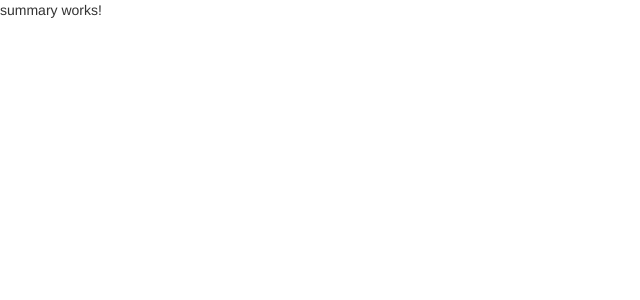
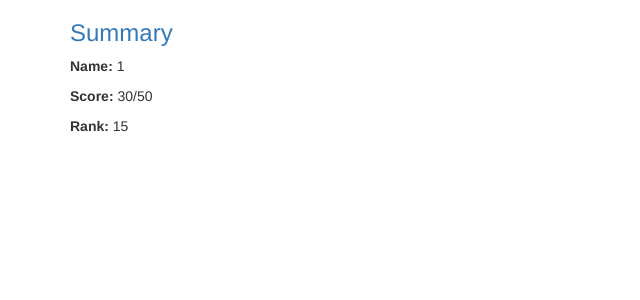
Before and after one commit to korakoch-s/z-quiz, an Angular app in the folder z-quiz.ngApp/: page /summary/1 in a window 1280 px wide. Shown: the top 300 px of the page, without its empty margins (0-640 px from the left). Built offline with nearby package versions, Linux system fonts and the light colour scheme.

Commit message:
Draft summary page.

```diff
--- a/z-quiz.ngApp/src/app/components/register/register.component.html
+++ b/z-quiz.ngApp/src/app/components/register/register.component.html
@@ -6,12 +6,12 @@
     <div class="form-group">
       <label for="username">User Name</label>
       <input class="form-control" type="text" placeholder="your name"
-             [(ngModel)]="userName" id="username" name="username" />
+             [(ngModel)]="userName" id="username" name="username" (keyup.enter)="goClick(alertTemplate)" />
       <button type="button" class="btn btn-primary" (click)="goClick(alertTemplate)">Go...</button>
     </div>
   </form>
 </div>
-<template #alertTemplate>
+<ng-template #alertTemplate>
   <div class="modal-header bg-info">
     <h4 class="modal-title pull-left">Warning</h4>
     <button type="button" class="close pull-right" aria-label="close" (click)="modalRef.hide()">
@@ -21,4 +21,4 @@
   <div class="modal-body">
     Please input User Name before click "Go..." to contineue.
   </div>
-</template>
+</ng-template>
--- a/z-quiz.ngApp/src/app/components/register/register.component.ts
+++ b/z-quiz.ngApp/src/app/components/register/register.component.ts
@@ -22,7 +22,7 @@ export class RegisterComponent implements OnInit {
             this.openAlertModal(template);
             event.stopPropagation();
         } else {
-            this.router.navigate(['/quiz', this.userName]);
+            this.router.navigate(['/summary', this.userName]);
         }
     }
 
--- a/z-quiz.ngApp/src/app/components/summary/summary.component.html
+++ b/z-quiz.ngApp/src/app/components/summary/summary.component.html
@@ -1,3 +1,14 @@
-<p>
-  summary works!
-</p>
+<div class="container">
+    <h3 class="text-primary">Summary</h3>
+  <div *ngIf="tester">
+    <p>
+      <b>Name: </b>{{tester.name}}
+    </p>
+    <p>
+      <b>Score: </b>{{tester.score}}/{{tester.maxScore}}
+    </p>
+    <p>
+      <b>Rank: </b>{{tester.rank}}
+    </p>
+  </div>
+</div>
--- a/z-quiz.ngApp/src/app/components/summary/summary.component.ts
+++ b/z-quiz.ngApp/src/app/components/summary/summary.component.ts
@@ -1,4 +1,6 @@
 import { Component, OnInit } from '@angular/core';
+import { ActivatedRoute } from '@angular/router';
+import { Tester } from '../../models/tester';
 
 @Component({
   selector: 'app-summary',
@@ -6,10 +8,17 @@ import { Component, OnInit } from '@angular/core';
   styleUrls: ['./summary.component.css']
 })
 export class SummaryComponent implements OnInit {
+    public tester: Tester;
 
-  constructor() { }
+    constructor(private activeRoute: ActivatedRoute) {
+        this.activeRoute.params.subscribe(params => {
+            this.tester = new Tester(0, params['username'], new Date());
+            this.tester.score = 30;
+            this.tester.maxScore = 50;
+            this.tester.rank = 15;
+        });
+    }
 
-  ngOnInit() {
-  }
+    ngOnInit() { }
 
 }
--- /dev/null
+++ b/z-quiz.ngApp/src/app/models/tester.ts
@@ -0,0 +1,15 @@
+export class Tester {
+    public id: number;
+    public name: string;
+    public registedDate: Date;
+    public submittedDate: Date;
+    public score: number;
+    public maxScore: number;
+    public rank: number;
+
+    constructor(id?: number, name?: string, registedDate?: Date) {
+        this.id = id || 0;
+        this.name = name || undefined;
+        this.registedDate = registedDate || new Date();
+    }
+}
```
